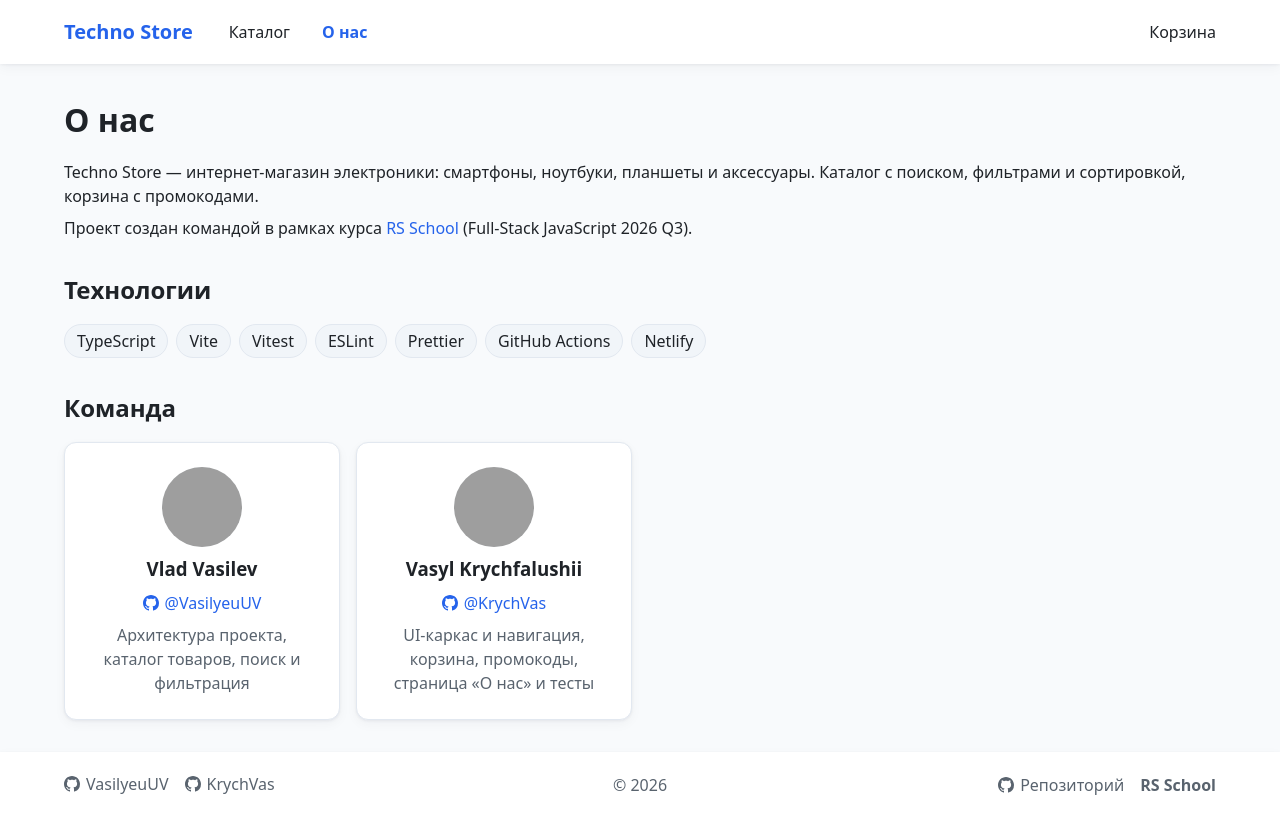
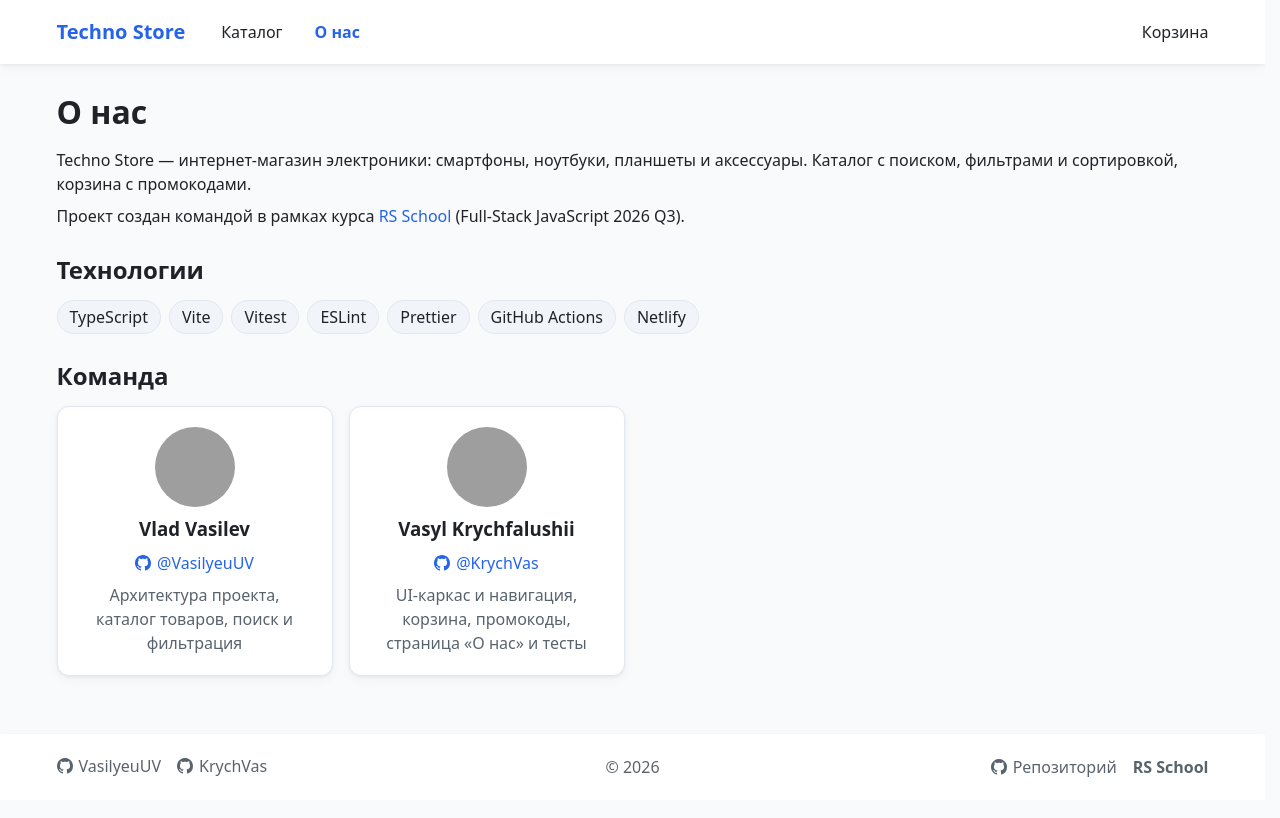
Before and after one commit to VasilyeuUV/team-store, a website built with Vite: page index.html in a window 1280 px wide. Both pictures are taken after a click on the link "О нас". Built offline with nearby package versions, Linux system fonts and the light colour scheme; grey boxes are pictures that could not be loaded.

Commit message:
fix: prevent horizontal layout shift with scrollbar-gutter (#5)

```diff
--- a/src/styles/main.css
+++ b/src/styles/main.css
@@ -14,6 +14,10 @@
   --nav-link-padding-x: 12px;
   --radius: 12px;
   --font-family: system-ui, -apple-system, 'Segoe UI', Roboto, sans-serif;
+}
+
+html {
+  scrollbar-gutter: stable;
 }
 
 body {
@@ -40,7 +44,7 @@ body {
 
 .main {
   flex: 1;
-  padding-block: 32px;
+  padding-block: 24px;
 }
 
 /* Шапка */
@@ -158,12 +162,12 @@ body {
 /* Страницы */
 
 .page__title {
-  margin-bottom: 16px;
+  margin-bottom: 12px;
   font-size: 2rem;
 }
 
 .about__section + .about__section {
-  margin-top: 32px;
+  margin-top: 24px;
 }
 
 .about__section p + p {
@@ -171,7 +175,7 @@ body {
 }
 
 .about__subtitle {
-  margin-bottom: 16px;
+  margin-bottom: 12px;
   font-size: 1.5rem;
 }
 
@@ -204,7 +208,7 @@ body {
   flex-direction: column;
   align-items: center;
   gap: 8px;
-  padding: 24px;
+  padding: 20px;
   border: 1px solid var(--color-border);
   border-radius: var(--radius);
   background: var(--color-bg);
```
